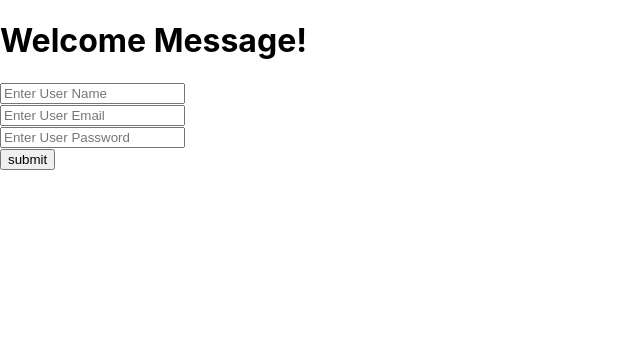
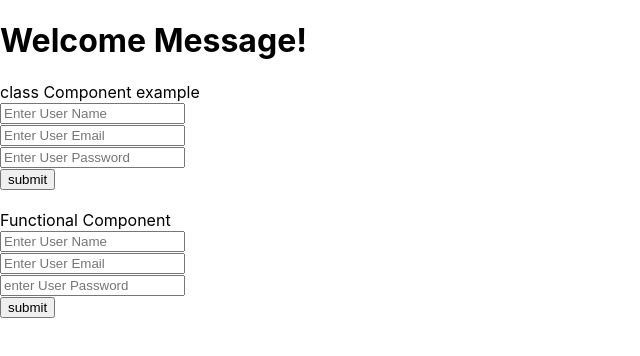
Before and after one commit to NagaMruthi/React-js, a React (Create React App) app in the folder my-project/: page / in a window 1280 px wide. Shown: the top 356 px of the page, without its empty margins (0-640 px from the left). Built offline with nearby package versions, Linux system fonts and the light colour scheme.

Commit message:
first-commit

```diff
--- a/my-project/src/App.js
+++ b/my-project/src/App.js
@@ -1,10 +1,14 @@
 import './App.css';
 import Main from "./Main";
 import Democomponent from './DemoComponent';
+import Demofunction from './Demofunction';
 function App() {
   return (<div>
       <Democomponent></Democomponent>
+      class Component example
       <Main></Main>
+      <br></br>
+      <Demofunction></Demofunction>
     </div>
   );
 }
--- /dev/null
+++ b/my-project/src/Demofunction.js
@@ -0,0 +1,28 @@
+import React from "react";
+function Demofunction(){
+    var [x,setX]=React.useState([])
+
+    function change(event){
+        var value=event.target.value
+        var name=event.target.name;
+        setX([{...x,[name]:value}]);
+
+    }
+    function submit(event){
+        event.preventDefault();
+        console.log(x);
+    }
+    return(<div>
+        Functional Component
+        <form onSubmit={submit}>
+        <input type="text" placeholder="Enter User Name" name="username" onChange={change}></input>
+        <br></br>
+        <input type="text" placeholder="Enter User Email"name="usermail" onChange={change}></input>
+        <br></br>
+        <input type="text" placeholder="enter User Password" name="password" onChange={change}></input>
+        <br></br>
+        <button type="submit">submit</button>
+        </form>
+    </div>)
+}
+export default Demofunction;
```
